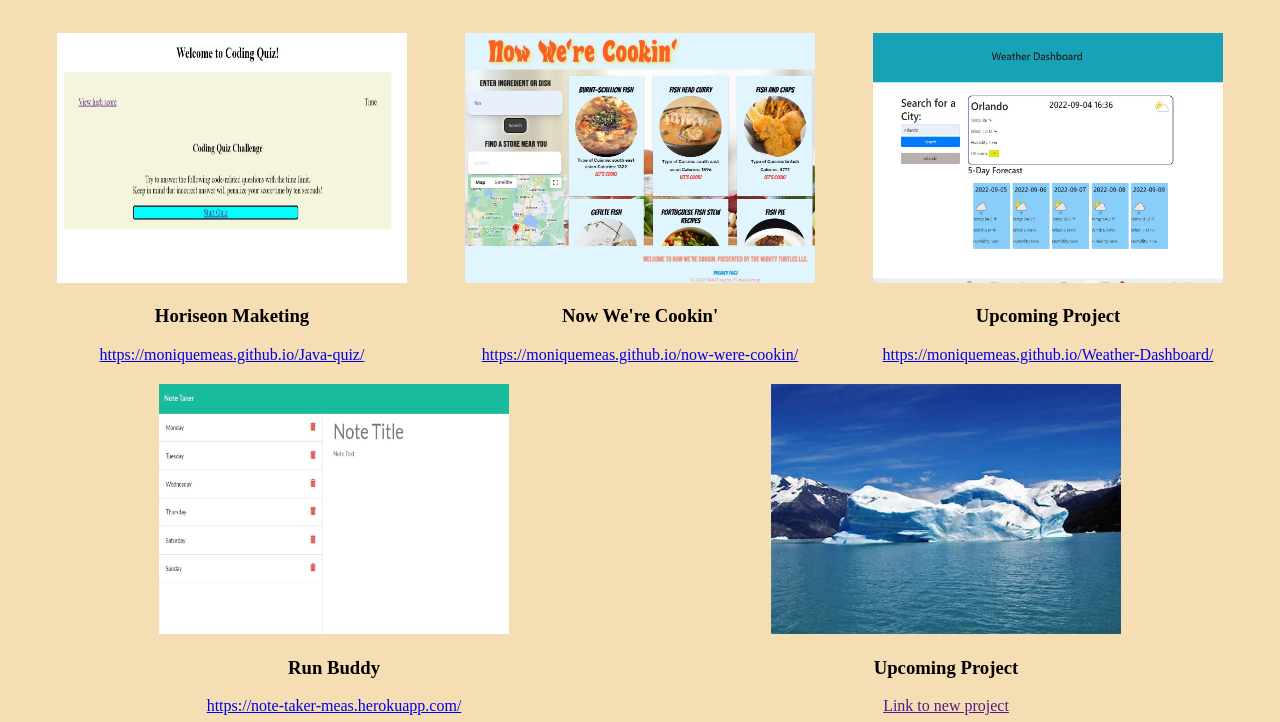
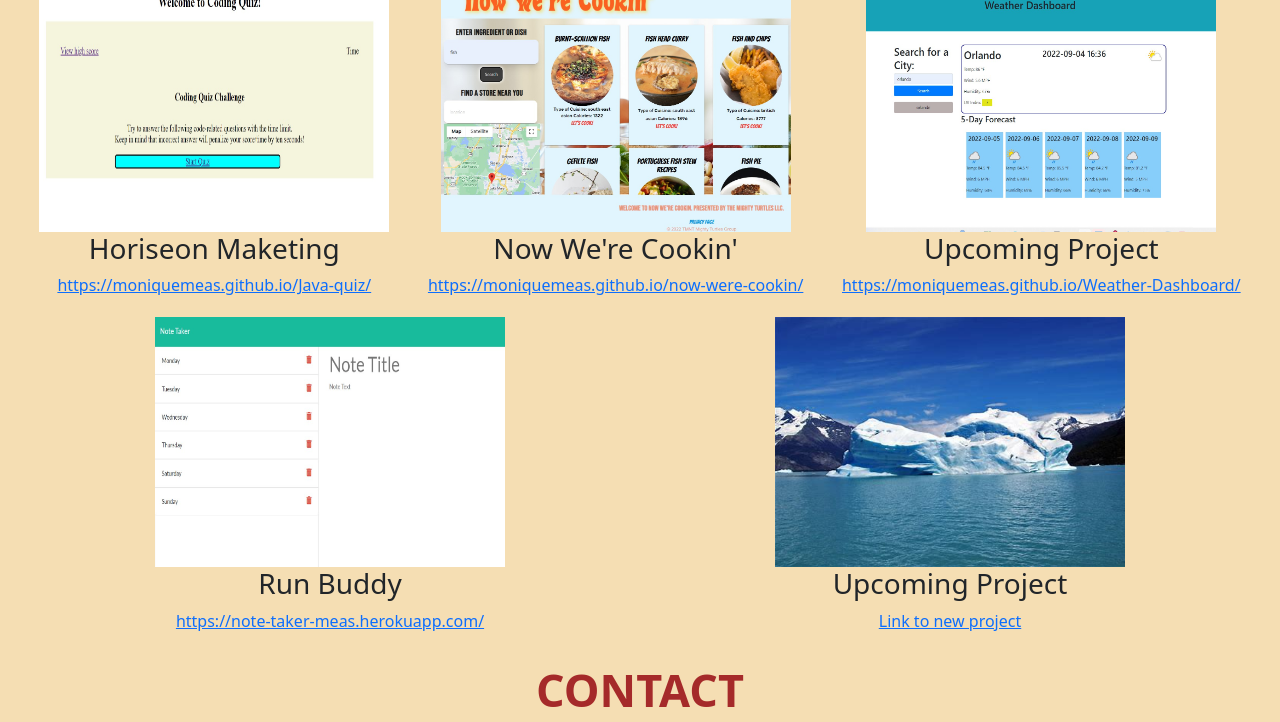
Before and after one commit to moniquemeas/MyPortfilio, a plain HTML site: page index.html in a window 1280 px wide. Shown: the part 644-1366 px from the top of the page. Drawn offline with nearby package versions, Linux system fonts and the light colour scheme.

Commit message:
added bootstrap link to index.html

```diff
--- a/index.html
+++ b/index.html
@@ -4,6 +4,8 @@
         <meta charset="UTF-8" />
         <title>Monique Meas</title>
         <meta name="viewport" content="width=device-width, initial-scale=1.0" />
+        <link href="https://cdn.jsdelivr.net/npm/bootstrap@5.2.0/dist/css/bootstrap.min.css" rel="stylesheet" integrity="sha384-gH2yIJqKdNHPEq0n4Mqa/HGKIhSkIHeL5AyhkYV8i59U5AR6csBvApHHNl/vI1Bx" crossorigin="anonymous">
+
         <link rel="stylesheet" href="./assets/css/style.css" />
     </head>
     <body  class="profile-page">
```
